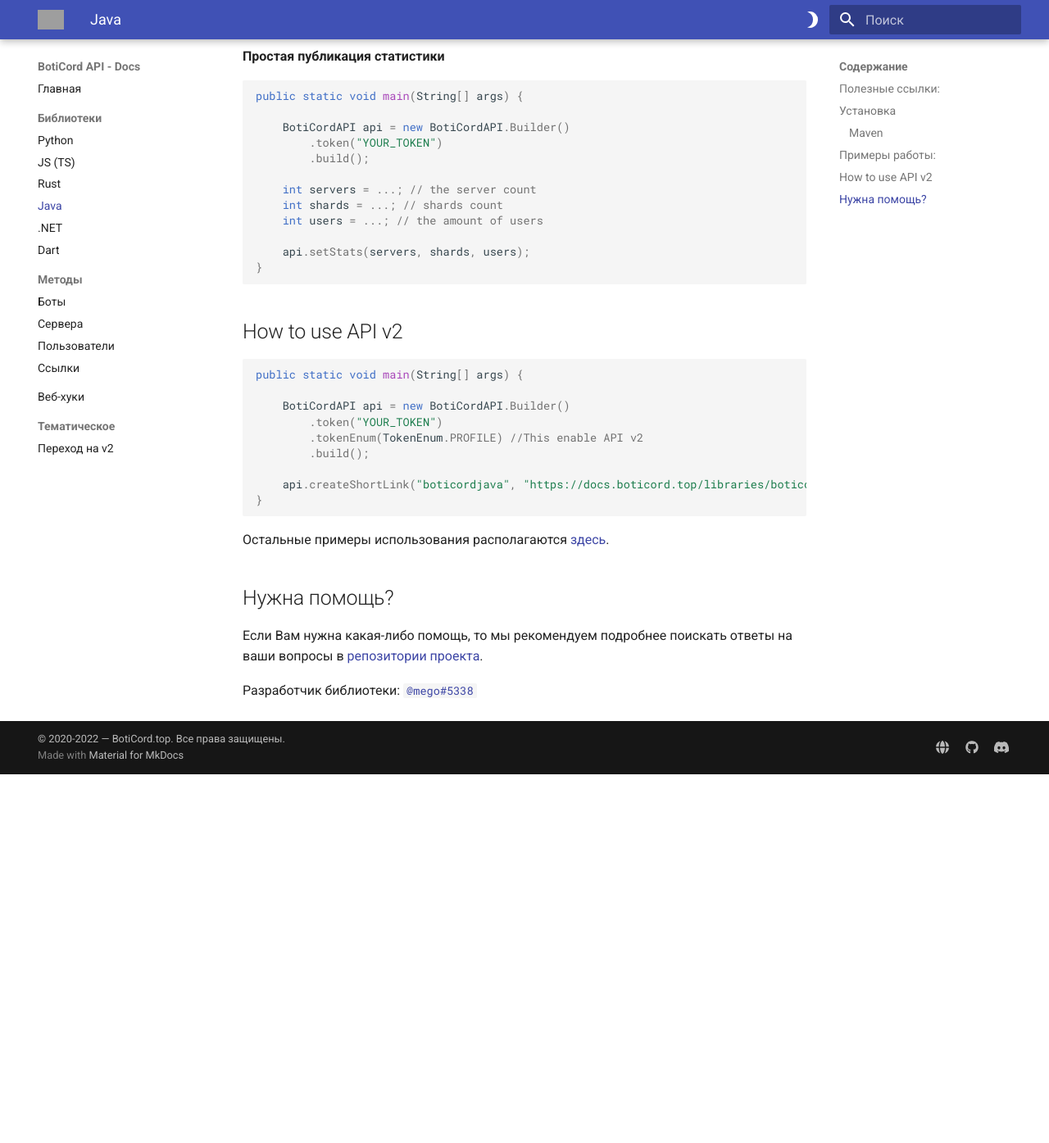
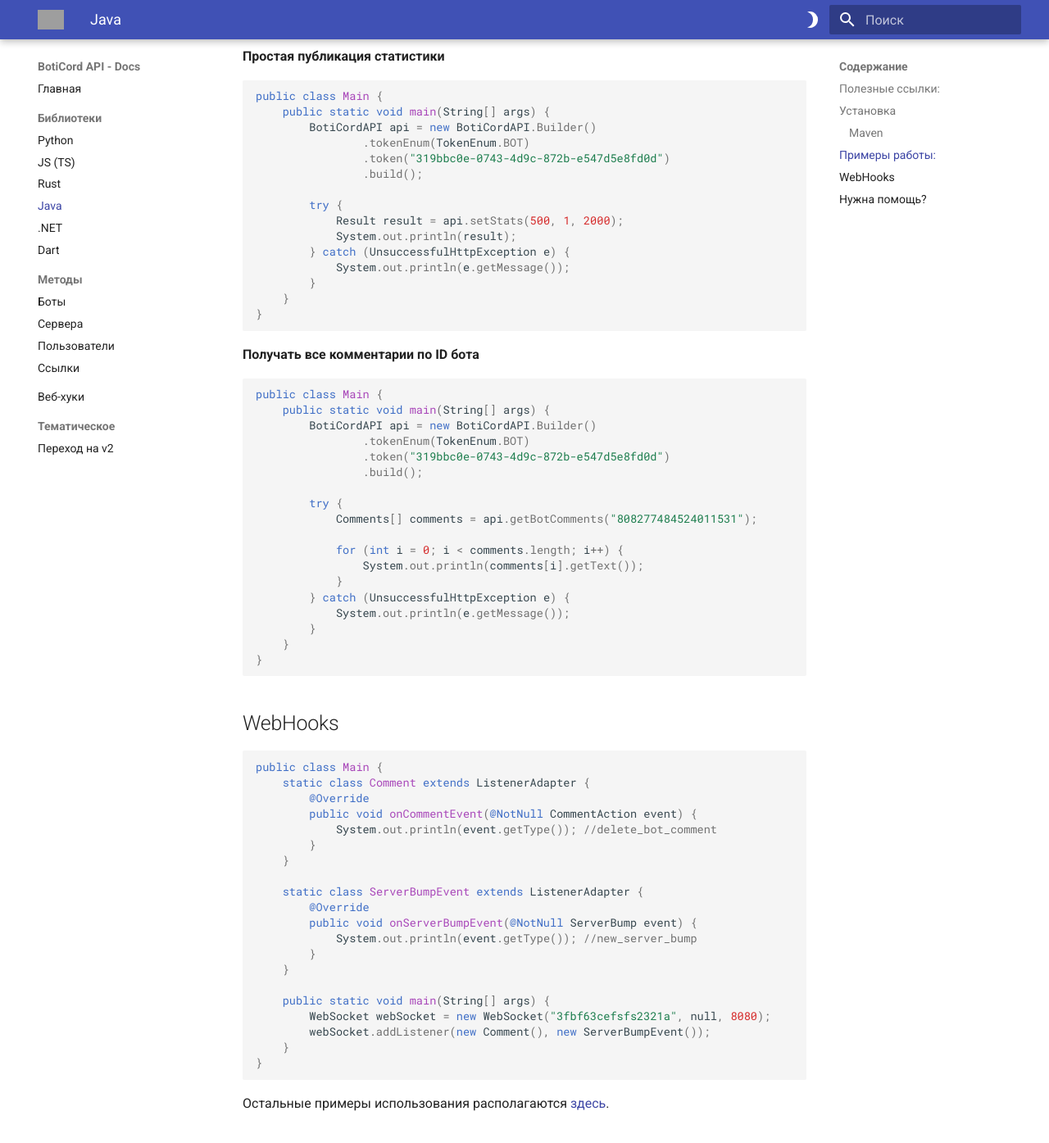
Before and after one commit to boticord/docs, an MkDocs documentation site: the page built from docs/libraries/boticordjava.md, in a window 1280 px wide and 1400 px high, scrolled down 873 px. Shown: the top 1395 px of the window at 82% size. Built offline with MkDocs 1.6.1 and Material for MkDocs 9.7.7, drawn with Linux system fonts in a browser that asks for light colours; before the commit the page ends 1818 px from its top, so only the background shows below that; grey boxes are pictures that could not be loaded.

Commit message:
Update boticordjava.md

````diff
--- a/docs/libraries/boticordjava.md
+++ b/docs/libraries/boticordjava.md
@@ -26,7 +26,7 @@
 <dependency>
     <groupId>com.github.megoRU</groupId>
     <artifactId>boticordjava</artifactId>
-    <version>v3.3</version>
+    <version>v4.0</version>
 </dependency>
 ```
 
@@ -36,30 +36,68 @@
 **Простая публикация статистики**
 
 ```java
-public static void main(String[] args) {
+public class Main {
+    public static void main(String[] args) {
+        BotiCordAPI api = new BotiCordAPI.Builder()
+                .tokenEnum(TokenEnum.BOT)
+                .token("319bbc0e-0743-4d9c-872b-e547d5e8fd0d")
+                .build();
 
-    BotiCordAPI api = new BotiCordAPI.Builder()
-        .token("YOUR_TOKEN")
-        .build();
-
-    int servers = ...; // the server count
-    int shards = ...; // shards count
-    int users = ...; // the amount of users
-
-    api.setStats(servers, shards, users);
+        try {
+            Result result = api.setStats(500, 1, 2000);
+            System.out.println(result);
+        } catch (UnsuccessfulHttpException e) {
+            System.out.println(e.getMessage());
+        }
+    }
 }
 ```
 
-## How to use API v2
+**Получать все комментарии по ID бота**
+
 ```java
-public static void main(String[] args) {
+public class Main {
+    public static void main(String[] args) {
+        BotiCordAPI api = new BotiCordAPI.Builder()
+                .tokenEnum(TokenEnum.BOT)
+                .token("319bbc0e-0743-4d9c-872b-e547d5e8fd0d")
+                .build();
 
-    BotiCordAPI api = new BotiCordAPI.Builder()
-        .token("YOUR_TOKEN")
-        .tokenEnum(TokenEnum.PROFILE) //This enable API v2
-        .build();
+        try {
+            Comments[] comments = api.getBotComments("808277484524011531");
 
-    api.createShortLink("boticordjava", "https://docs.boticord.top/libraries/boticordjava");
+            for (int i = 0; i < comments.length; i++) {
+                System.out.println(comments[i].getText());
+            }
+        } catch (UnsuccessfulHttpException e) {
+            System.out.println(e.getMessage());
+        }
+    }
+}
+```
+
+
+## WebHooks
+```java
+public class Main {
+    static class Comment extends ListenerAdapter {
+        @Override
+        public void onCommentEvent(@NotNull CommentAction event) {
+            System.out.println(event.getType()); //delete_bot_comment
+        }
+    }
+
+    static class ServerBumpEvent extends ListenerAdapter {
+        @Override
+        public void onServerBumpEvent(@NotNull ServerBump event) {
+            System.out.println(event.getType()); //new_server_bump
+        }
+    }
+
+    public static void main(String[] args) {
+        WebSocket webSocket = new WebSocket("3fbf63cefsfs2321a", null, 8080);
+        webSocket.addListener(new Comment(), new ServerBumpEvent());
+    }
 }
 ```
 
````
